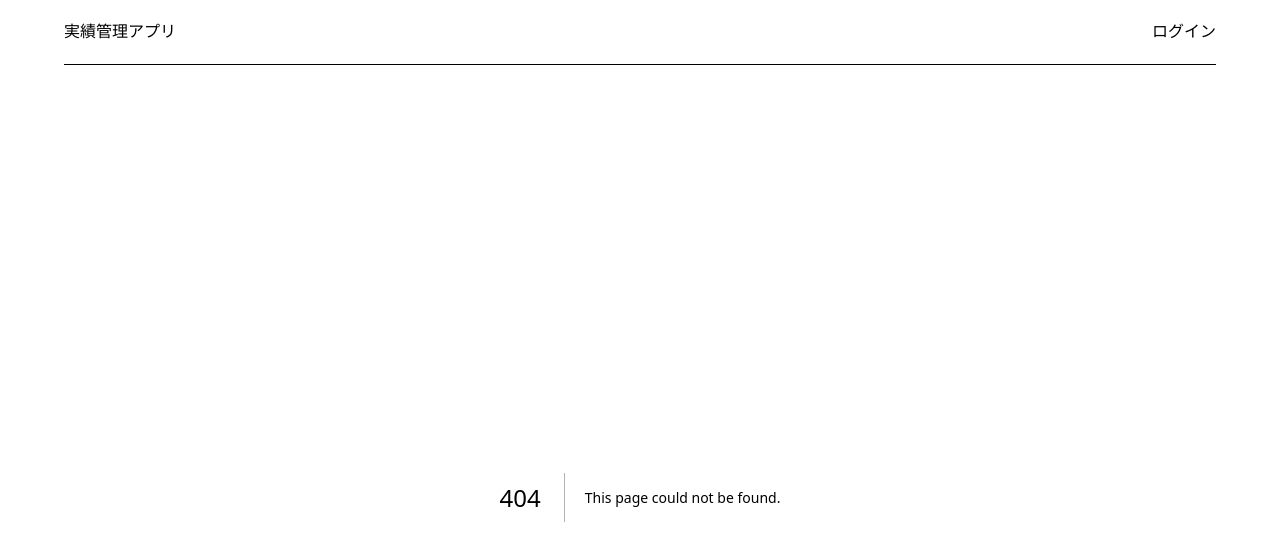
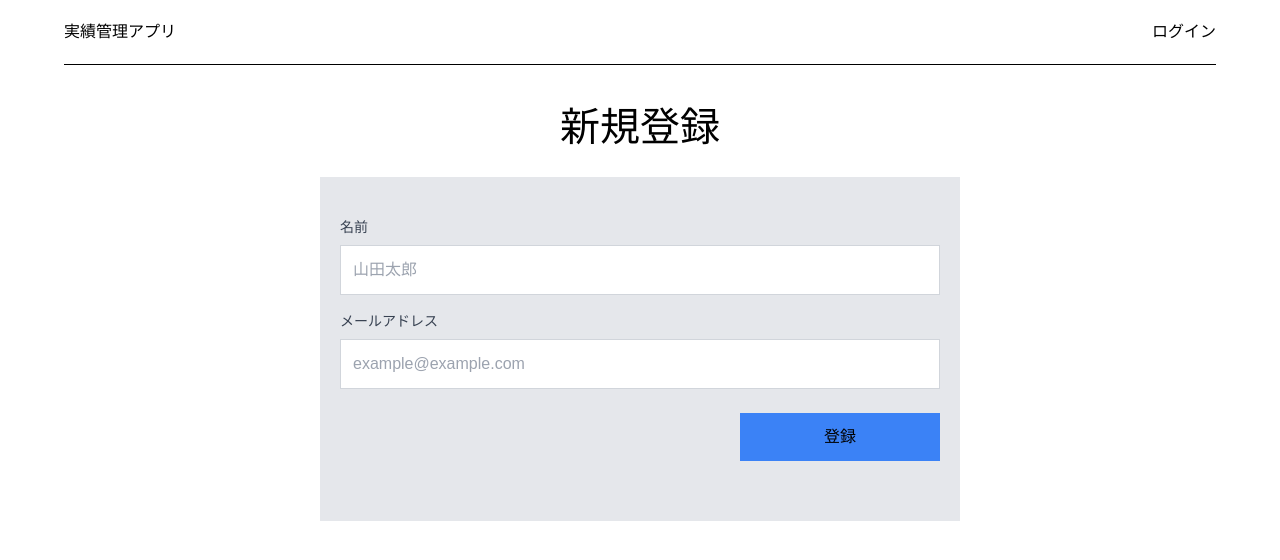
Before and after one commit to yoshimineyuuto0217/ziltusekikanri, a Next.js app: page /UserRegister in a window 1280 px wide. Before the commit this address had no page. Shown: the top 560 px of the page. Built offline with nearby package versions, Linux system fonts and the light colour scheme.

Commit message:
名前変更

```diff
--- /dev/null
+++ b/app/Main/Delete/page.tsx
@@ -0,0 +1,49 @@
+import React from "react";
+
+const Delete = () => {
+  return (
+    <>
+      <h1 className="text-center text-[2.5em] mb-5">新規削除</h1>
+      <form action=""className="bg-gray-200 py-10 px-5 sm:max-w-[800px]  w-[90%] m-auto ">
+        <div className="sm:flex mb-5 m-auto w-[100%] ">
+          <label
+            htmlFor="name"
+            className="sm:w-[15%] w-[100%] text-center"
+          >
+            製品名
+          </label>
+          <input
+            type="name"
+            id="name"
+            name="name"
+            placeholder="製品名を入れてください"
+            className="sm:w-[85%] w-[100%]"
+          />
+        </div>
+        <div className="sm:flex mb-5 m-auto w-[100%]">
+          <label
+            htmlFor="name"
+            className="sm:w-[15%]  w-[100%] text-center"
+          >
+            I D
+          </label>
+          <input
+            type="name"
+            id="name"
+            name="name"
+            placeholder="製品IDを入れてください"
+            className="sm:w-[85%] w-[100%]"
+          />
+        </div>
+        <button
+          type="submit"
+          className=" w-[100%] bg-red-500  p-3 hover:bg-red-600 transition "
+        >
+          削除
+        </button>
+      </form>
+    </>
+  );
+};
+
+export default Delete;
--- /dev/null
+++ b/app/Main/Search/page.tsx
@@ -0,0 +1,47 @@
+"use client"
+
+import React, {useState } from 'react'
+import Result from '../../components/Result'
+import { db } from '@/lib/firebase'
+import { collection, DocumentData, getDocs, query, where } from 'firebase/firestore';
+
+const Search = () => {
+  const [name, setName] = useState("");
+  const [search, setSearch] = useState<DocumentData[]>([]);
+
+  const handleSearch = async () => {
+    // 検索欄がからだった場合
+    if (!name.trim()) return;
+
+    try {
+      const searchQuery = query(
+        collection(db, "registr"),
+        where("name", "==", name) // 修正: "setName"ではなく、変数`name`を使う
+      );
+
+      const querySnapshot = await getDocs(searchQuery);
+      const results = querySnapshot.docs.map(doc => doc.data());
+      setSearch(results) // 結果を取得して状態にセット
+    } catch (error) {
+      console.error("Error fetching data: ", error);
+    }
+  };
+
+  return (
+    <>
+      <h1 className="text-center text-[2.5em] mb-5">実績検索</h1>
+      <div className="bg-gray-200 py-10 px-5 sm:max-w-[800px]  w-[90%] m-auto mb-20">
+        <div className="sm:flex mb-5 m-auto w-[100%] ">
+          <label htmlFor="name" className="sm:w-[15%] w-[100%] text-center">製品名</label>
+          <input type="text" id="name" name="name" value={name} onChange={(e) => setName(e.target.value)} placeholder="製品名を入れてください" className="sm:w-[85%] w-[100%]"/>
+        </div>
+        <button type="submit" className=" w-[100%] bg-blue-500  p-3 hover:bg-blue-600 transition" onClick={handleSearch}>
+          検索
+        </button>
+      </div>
+      <div><Result searchResults={search}/></div>
+    </>
+  );
+}
+
+export default Search;
--- a/app/Main/page.tsx
+++ b/app/Main/page.tsx
@@ -4,14 +4,14 @@ import SearchIcon from '@mui/icons-material/Search';
 import DeleteIcon from '@mui/icons-material/Delete';
 import Link from 'next/link';
 
-const page = () => {
+const Main = () => {
   return (
     <div className='sm:flex justify-around w-[90%] m-auto'>
-        <div className="w-[100%] mb-5 py-3 sm:w-[calc(33.33%-20px)]  bg-blue-500 sm:h-[500px] flex flex-col items-center justify-center hover:bg-blue-600"><Link href="/Registration"><h2 className='text-center sm:text-[1.8em]'>実績登録</h2> <div className='text-center p-20'><ExitToAppIcon style={{ fontSize: '5em'}} /></div></Link></div>
-        <div className="w-[100%] mb-5 py-3 sm:w-[calc(33.33%-20px)] bg-blue-500 sm:h-[500px] flex flex-col items-center justify-center  hover:bg-blue-600"><Link href="/Search"><h2 className='text-center sm:text-[1.8em]'>実績検索</h2><div className='text-center p-20'><SearchIcon style={{ fontSize: '5em'}} /></div></Link></div>
-        <div className="w-[100%] mb-5 py-3 sm:w-[calc(33.33%-20px)] bg-blue-500  sm:h-[500px] flex flex-col items-center justify-center hover:bg-blue-600"><Link href="/Delete"><h2 className='text-center sm:text-[1.8em]'>実績削除</h2><div className='text-center p-20'><DeleteIcon style={{ fontSize: '5em'}} /></div></Link></div>
+        <div className="w-[100%] mb-5 py-3 sm:w-[calc(33.33%-20px)]  bg-blue-500 sm:h-[500px] flex flex-col items-center justify-center hover:bg-blue-600"><Link href="/Main/ProductRegister"><h2 className='text-center sm:text-[1.8em]'>実績登録</h2> <div className='text-center p-20'><ExitToAppIcon style={{ fontSize: '5em'}} /></div></Link></div>
+        <div className="w-[100%] mb-5 py-3 sm:w-[calc(33.33%-20px)] bg-blue-500 sm:h-[500px] flex flex-col items-center justify-center  hover:bg-blue-600"><Link href="/Main/Search"><h2 className='text-center sm:text-[1.8em]'>実績検索</h2><div className='text-center p-20'><SearchIcon style={{ fontSize: '5em'}} /></div></Link></div>
+        <div className="w-[100%] mb-5 py-3 sm:w-[calc(33.33%-20px)] bg-blue-500  sm:h-[500px] flex flex-col items-center justify-center hover:bg-blue-600"><Link href="/Main/Delete"><h2 className='text-center sm:text-[1.8em]'>実績削除</h2><div className='text-center p-20'><DeleteIcon style={{ fontSize: '5em'}} /></div></Link></div>
         </div>
   )
 }
 
-export default page
+export default Main
--- /dev/null
+++ b/app/UserRegister/page.tsx
@@ -0,0 +1,68 @@
+import React from 'react'
+
+const UserRegister = () => {
+  return (
+    <>
+      <h1 className="text-center text-[2.5em] mb-5">新規登録</h1>
+      <div className="bg-gray-200 sm:w-[50%] w-[90%] h-[800] m-auto py-10 px-5">
+        <form action="">
+          <div className="mb-4">
+            <label
+              htmlFor="name"
+              className="block text-sm font-medium text-gray-700 mb-2"
+            >
+              名前
+            </label>
+            <input
+              type="name"
+              id="name"
+              name="name"
+              className="w-full p-3 border border-gray-300 focus:outline-none focus:ring-2 focus:ring-blue-500"
+              placeholder="山田太郎"
+            />
+          </div>
+          <div className="mb-6">
+            <label
+              htmlFor="email"
+              className="block text-sm font-medium text-gray-700 mb-2"
+            >
+              メールアドレス
+            </label>
+            <input
+              type="name"
+              id="name"
+              name="name"
+              className="w-full p-3 border border-gray-300 focus:outline-none focus:ring-2 focus:ring-blue-500"
+              placeholder="example@example.com"
+            />
+          </div>
+          {/* <div className="mb-6">
+            <label
+              htmlFor="password"
+              className="block text-sm font-medium text-gray-700 mb-2"
+            >
+              パスワード
+            </label>
+            <input
+              type="password"
+              id="password"
+              name="password"
+              className="w-full p-3 border border-gray-300  focus:outline-none focus:ring-2 focus:ring-blue-500"
+              placeholder="••••••••"
+            />
+          </div> */}
+          <div className="text-right block ">
+            <button
+              type="submit"
+               className=" w-[100%] sm:w-[200px] mb-5 bg-blue-500  p-3 hover:bg-blue-600 transition "
+            >
+              登録
+            </button>
+          </div>
+        </form>
+      </div>
+    </>
+  )
+}
+
+export default UserRegister
--- a/app/components/Result.tsx
+++ b/app/components/Result.tsx
@@ -21,24 +21,18 @@ const Result: React.FC<ResultProps> = ({ searchResults }) => {
           </tr>
         </thead>
         <tbody>
+          {/* ここで無駄な改行入れない 無駄な改行によるwhitespaceerror出る */}
           {searchResults.map((result, index) => (
             <tr key={index}>
               <td className="border-r border-black text-center">{index + 1}</td>
-              <td className="text-center">
-                {result.month.toDate().toLocaleDateString()}
-              </td>
-              {/* 生産日 */}
-              <td className="text-center">{result.Production}</td>
-              {/* 生産数 */}
+              <td className="text-center">{result.Production ?? "不明"}</td>{/* 生産日 */}
+              <td className="text-center">{result.Production}</td>{/* 生産数 */}
               <td className="text-center">{result.weight}</td> {/* 重量 */}
-              <td className="text-center">{result.height}</td>
-              {/* 厚み (hight → heightに修正) */}
-              <td className="text-center">{result.temperature}</td>
-              {/* 焼成温度 */}
-              <td className="text-center">{result.comment}</td>
-            </tr>
-          ))}
-        </tbody>{" "}
+              <td className="text-center">{result.height}</td>{/* 厚み (hight → heightに修正) */}
+              <td className="text-center">{result.temperature}</td>{/* 焼成温度 */}
+              <td className="text-center">{result.comment}</td>{/* 備考欄 */}
+            </tr>))}
+        </tbody>
       </table>
     </div>
   );
```
